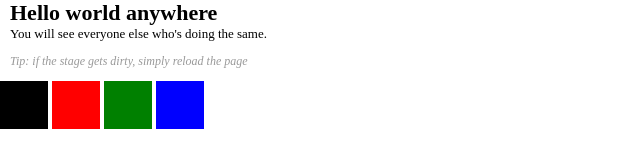
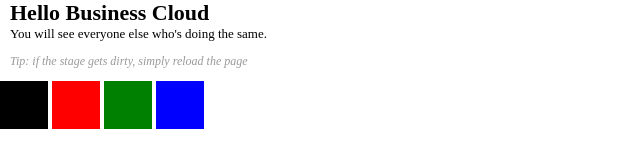
Before and after one commit to tan-dovan/nodejs-draw-game, a website: page public/index.html in a window 1280 px wide. Shown: the full height of the page, 0-640 px from the left. Drawn offline with nearby package versions, Linux system fonts and the light colour scheme; no server answers.

Commit message:
Change heading from 'Hello world anywhere' to 'Hello Business Cloud'

```diff
--- a/public/index.html
+++ b/public/index.html
@@ -8,7 +8,7 @@
 <body>
 
   <canvas class="whiteboard" ></canvas>
-<h1>Hello world anywhere</h1><h2> You will see everyone else who's doing the same.</h2>
+<h1>Hello Business Cloud</h1><h2> You will see everyone else who's doing the same.</h2>
 <h3>Tip: if the stage gets dirty, simply reload the page</h3
   <div class="colors">
     <div class="color black"></div>
```
